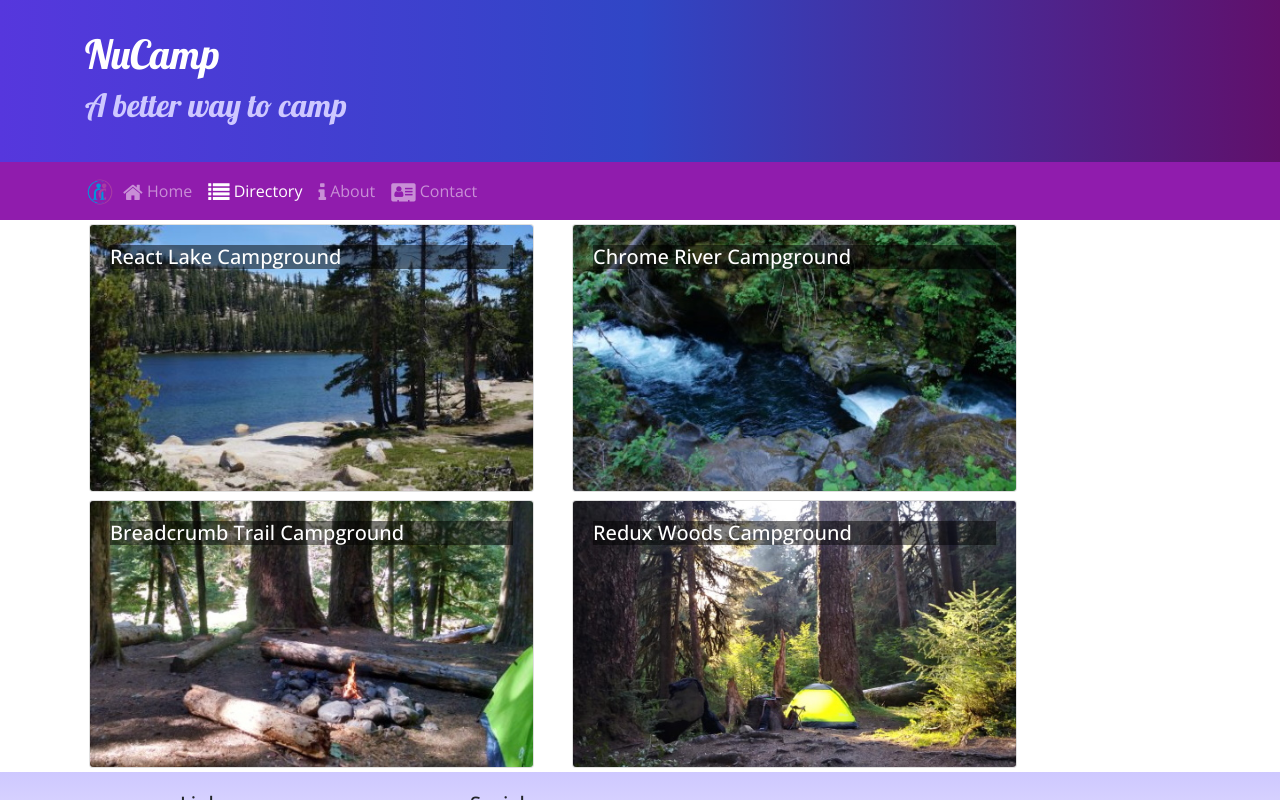
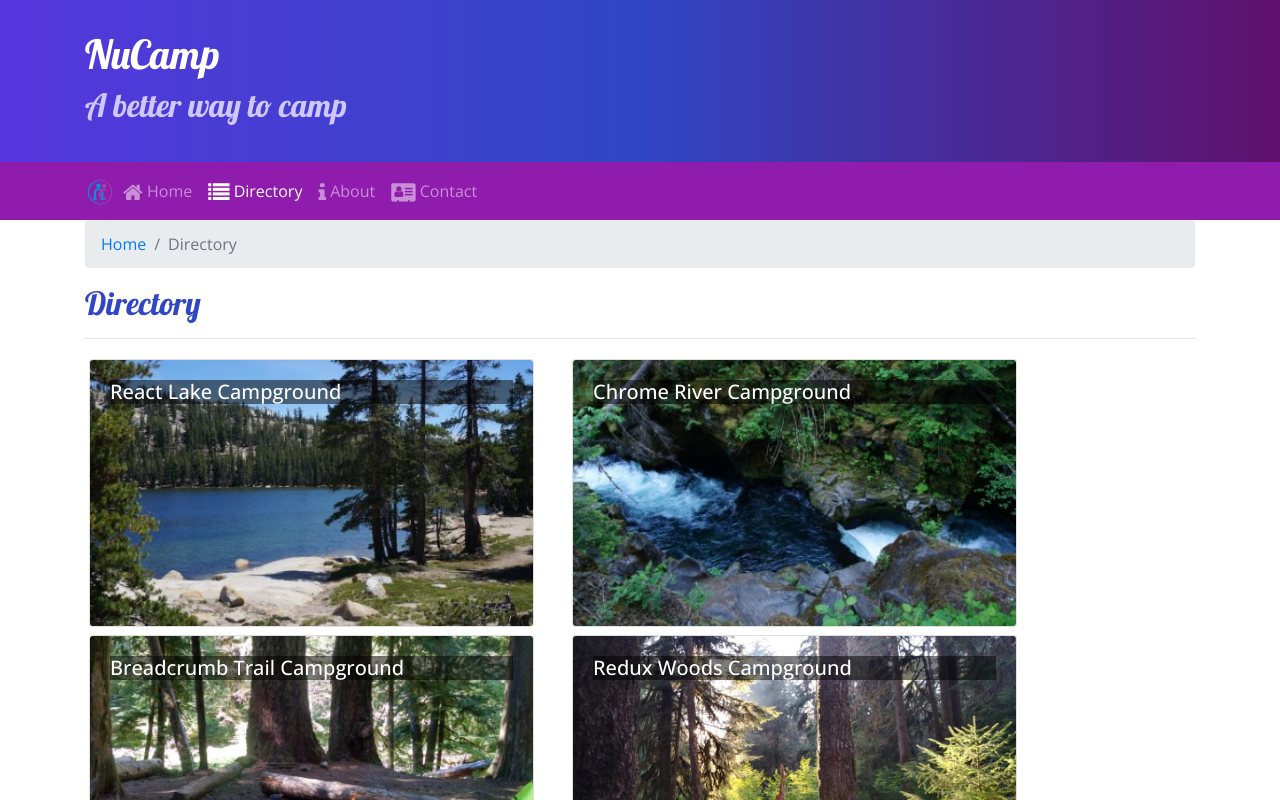
Before and after one commit to Jamesg95/First-React-App, a React (Create React App) app: page /directory in a window 1280 px wide. Shown: the top 800 px of the page. Built offline with nearby package versions, Linux system fonts and the light colour scheme.

Commit message:
Added Breadcrumbs

```diff
--- a/src/components/CampsiteInfoComponent.js
+++ b/src/components/CampsiteInfoComponent.js
@@ -1,5 +1,6 @@
-import { Card, CardImg, CardBody, CardTitle, CardText } from 'reactstrap';
 import React from 'react';
+import { Link } from 'react-router-dom'
+import { Card, CardImg, CardBody, CardText, CardTitle, Breadcrumb, BreadcrumbItem } from 'reactstrap';
 
 
 
@@ -9,7 +10,6 @@
                 <Card>
                     <CardImg top src={campsite.image} alt={campsite.name}/>
                     <CardBody>
-                        <CardTitle>{campsite.name}</CardTitle>
                         <CardText>{campsite.description}</CardText>
                     </CardBody>
                 </Card>
@@ -43,6 +43,20 @@
         if(props.campsite) {
             return(
             <div className='container'>
+                <div className="row">
+                    <div className="col">
+                        <Breadcrumb>
+                            <BreadcrumbItem>
+                                <Link to='/directory'>Directory</Link>
+                            </BreadcrumbItem>
+                            <BreadcrumbItem active>
+                                {props.campsite.name}
+                            </BreadcrumbItem>
+                        </Breadcrumb>
+                        <h2>{props.campsite.name}</h2>
+                        <hr />
+                    </div>
+                </div>
                 <div className='row'>
                     <RenderCampsite campsite={props.campsite} />
                     <RenderComments comments={props.comments} />
--- a/src/components/ContactComponent.js
+++ b/src/components/ContactComponent.js
@@ -1,9 +1,20 @@
 import React from 'react';
+import { Link } from 'react-router-dom'
+import { Breadcrumb, BreadcrumbItem } from 'reactstrap';
+
 function Contact(props) {
     return (
         <div className="container">
             <div className="row">
                 <div className="col">
+                <Breadcrumb>
+                    <BreadcrumbItem>
+                        <Link to='/home'>Home</Link>
+                    </BreadcrumbItem>
+                    <BreadcrumbItem active>
+                        Contact Us
+                    </BreadcrumbItem>
+                </Breadcrumb>
                     <h2>Contact Us</h2>
                     <hr />
                 </div>
--- a/src/components/DirectoryComponent.js
+++ b/src/components/DirectoryComponent.js
@@ -1,6 +1,6 @@
 import React from 'react'
 import { Link } from 'react-router-dom'
-import { Card, CardImg, CardImgOverlay, CardTitle } from 'reactstrap';
+import { Card, CardImg, CardImgOverlay, CardTitle, Breadcrumb, BreadcrumbItem } from 'reactstrap';
 
 
 function RenderDirectoryItem({campsite}) {
@@ -30,6 +30,20 @@
         return (
             <div className='container'>
                 <div className='row'>
+                    <div className='col'>
+                        <Breadcrumb>
+                            <BreadcrumbItem>
+                                <Link to='/home'>Home</Link>
+                            </BreadcrumbItem>
+                            <BreadcrumbItem active>
+                                Directory
+                            </BreadcrumbItem>
+                        </Breadcrumb>
+                        <h2>Directory</h2>
+                        <hr />
+                    </div>
+                </div>
+                <div className='row'>
                     {directory}
                 </div>
             </div>
```
